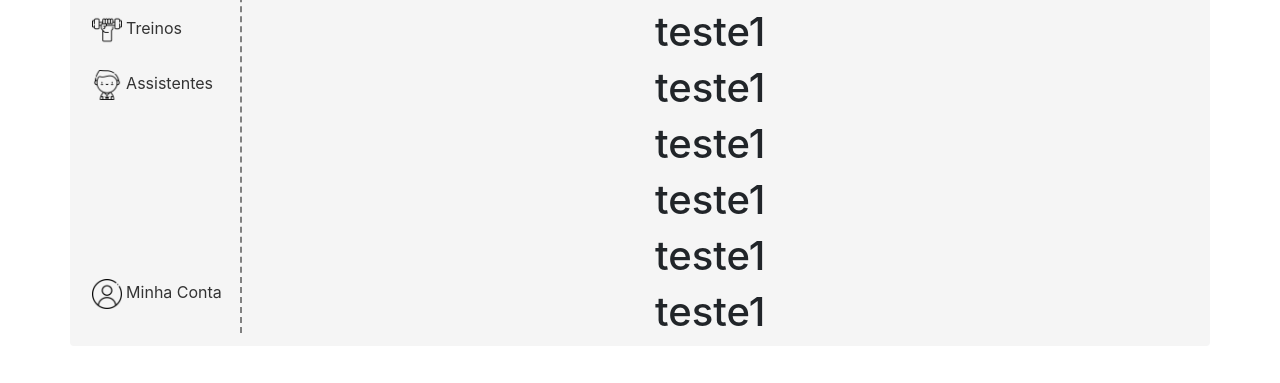
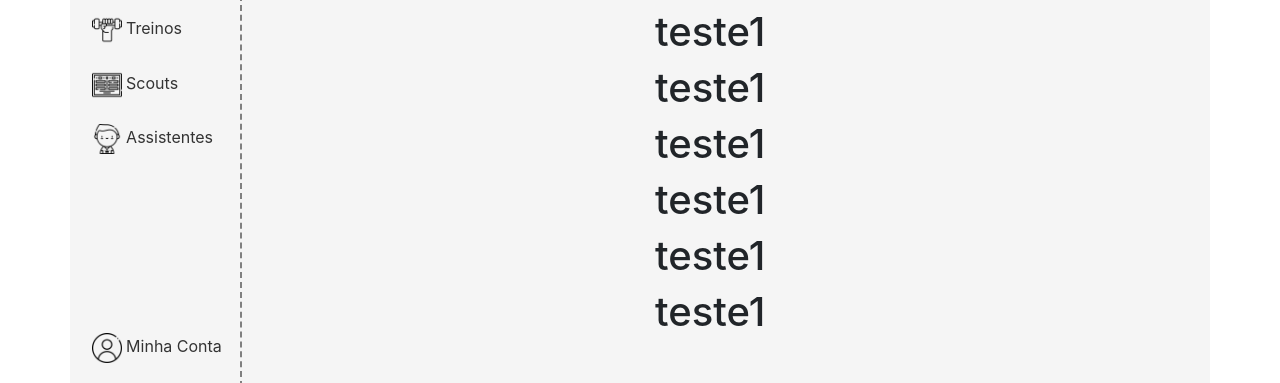
Before and after one commit to Alysson1013/voleitech, a React (Create React App) app in the folder frontend/: page /dashboard in a window 1280 px wide. Shown: the part 198-581 px from the top of the page. Built offline with nearby package versions, Linux system fonts and the light colour scheme.

Commit message:
fix: scouts icon

```diff
--- a/frontend/src/components/Dashboard/Dashboard.jsx
+++ b/frontend/src/components/Dashboard/Dashboard.jsx
@@ -6,6 +6,7 @@ import Team from './Team/Team'
 import Training from './Training/Training'
 import Assistant from './Assistant/Assistant'
 import User from './User/User'
+import Scouts from './Scouts/Scouts'
 
 
 function Dashboard() {
@@ -17,6 +18,7 @@ function Dashboard() {
       <Route path="/trainings" element={<Training />} />
       <Route path="/assistants" element={<Assistant />} />
       <Route path="/user" element={<User />} />
+      <Route path="/scouts" element={<Scouts />} />
     </Routes>
   )
 }
--- a/frontend/src/components/Dashboard/Options/Options.jsx
+++ b/frontend/src/components/Dashboard/Options/Options.jsx
@@ -5,6 +5,7 @@ import athlete from '../../../Assets/athletics.png'
 import team from '../../../Assets/team.png'
 import training from '../../../Assets/training.png'
 import assistant from '../../../Assets/assistant.png'
+import scout from '../../../Assets/scout.png'
 import user from '../../../Assets/user.png'
 import { Link } from 'react-router-dom'
 
@@ -28,6 +29,11 @@ function Options() {
           </Link>
         </Row>
         <Row>
+          <Link to="/dashboard/scouts" className={styles.nav} style={{ textDecoration: 'none' }}>
+            <p className={styles.caption}><img src={scout} alt="O icône estilizada de uma tabela" className={styles.icon} /> Scouts </p>
+          </Link>
+        </Row>
+        <Row>
           <Link to="/dashboard/assistants" className={`${styles.nav} ${styles.last}`} style={{ textDecoration: 'none' }}>
             <p className={styles.caption}><img src={assistant} alt="O icône estilizada de um rapaz com topete" className={styles.icon} /> Assistentes </p>
           </Link>
--- /dev/null
+++ b/frontend/src/components/Dashboard/Scouts/Scouts.jsx
@@ -0,0 +1,13 @@
+import React from 'react'
+import styles from './Scouts.module.css'
+
+
+const Scouts = () => {
+  return (
+    <div>
+
+    </div>
+  )
+}
+
+export default Scouts
```
Also changed, not shown: frontend/src/Assets/scout.png (added), frontend/src/components/Dashboard/Scouts/Scouts.module.css (added).
